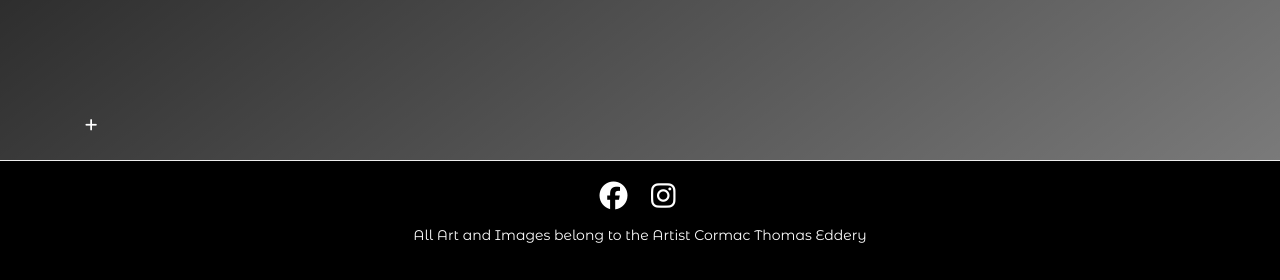
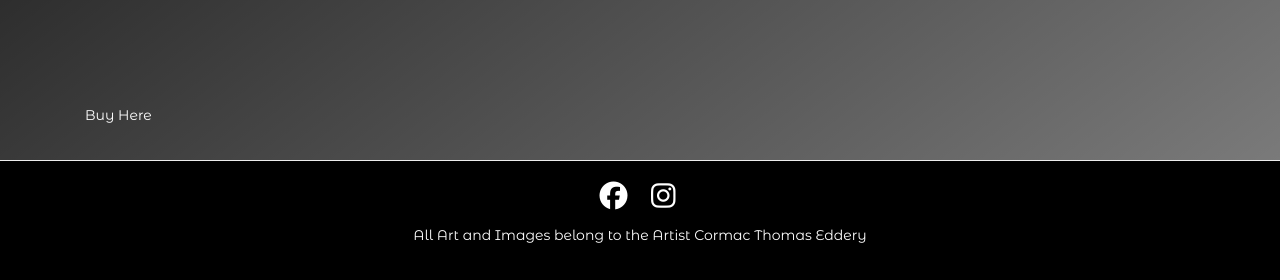
Before and after one commit to sw1ckham/cte-ecommerce, a Django app: page /product/ in a window 1280 px wide. Shown: the part 667-947 px from the top of the page. Run offline with Django 3.2, Linux system fonts and the light colour scheme; tables that the repository leaves empty hold one stand-in row (values such as "Sample post"); grey boxes marked "Sample" are stand-in pictures; some libraries are stand-ins or nearby versions.

Commit message:
Changed + icon to 'buy now' so it is more obvious so the user where to purchase the product

```diff
--- a/product/templates/products.html
+++ b/product/templates/products.html
@@ -38,7 +38,7 @@
                     <img data-toggle="modal" data-target="#myModal{{ forloop.counter }}" class="img-responsive" src="{{ MEDIA_URL }}{{ product.image }}" alt="">
                 </div>
                 <div class="toggle-show-button">
-                    <i class="fas fa-plus toggle-show-icon"></i>
+                    <p class="toggle-show-icon">Buy Here</p>
                 </div>
 
                 <div class="toggle-description">
```
